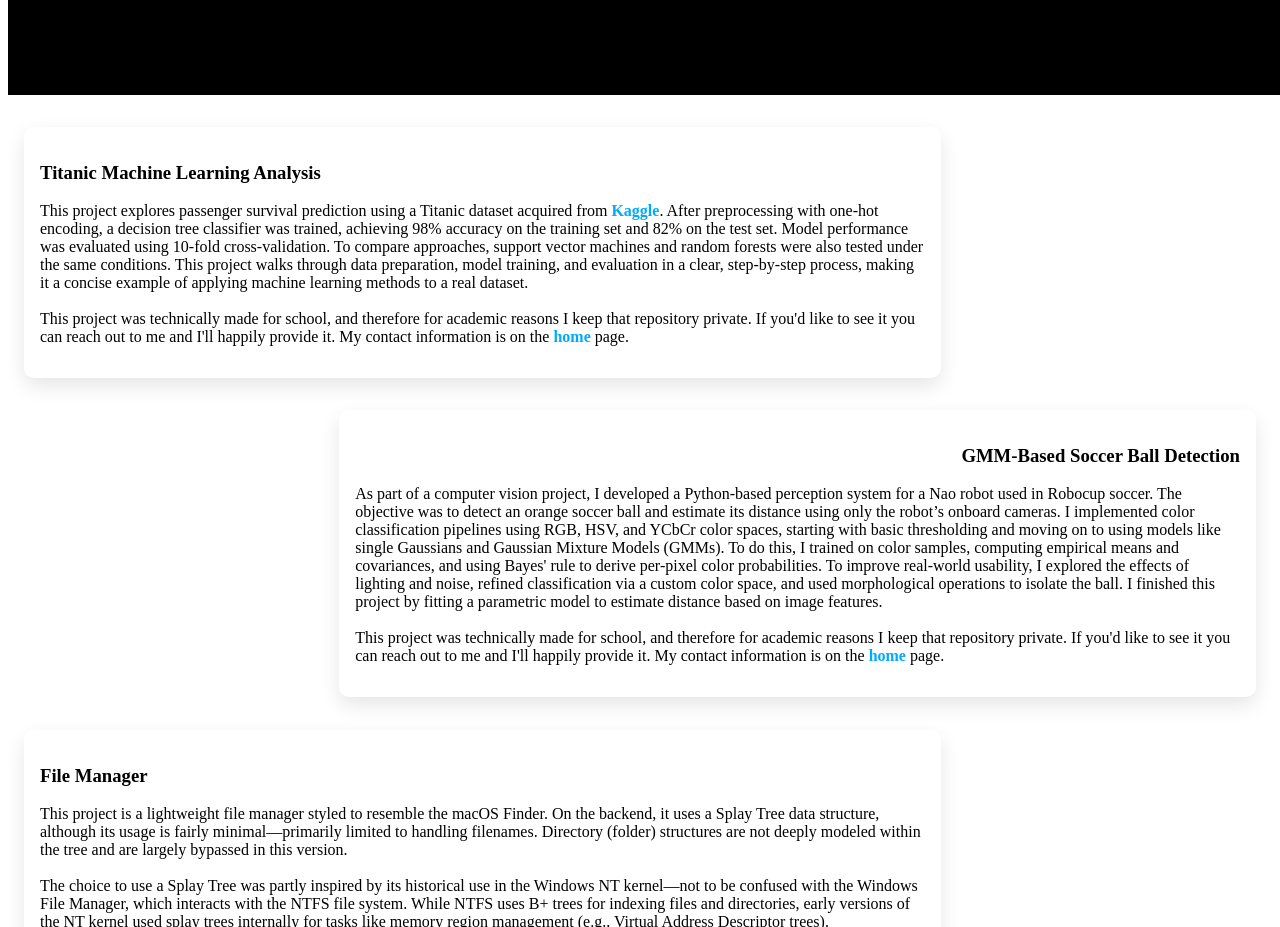
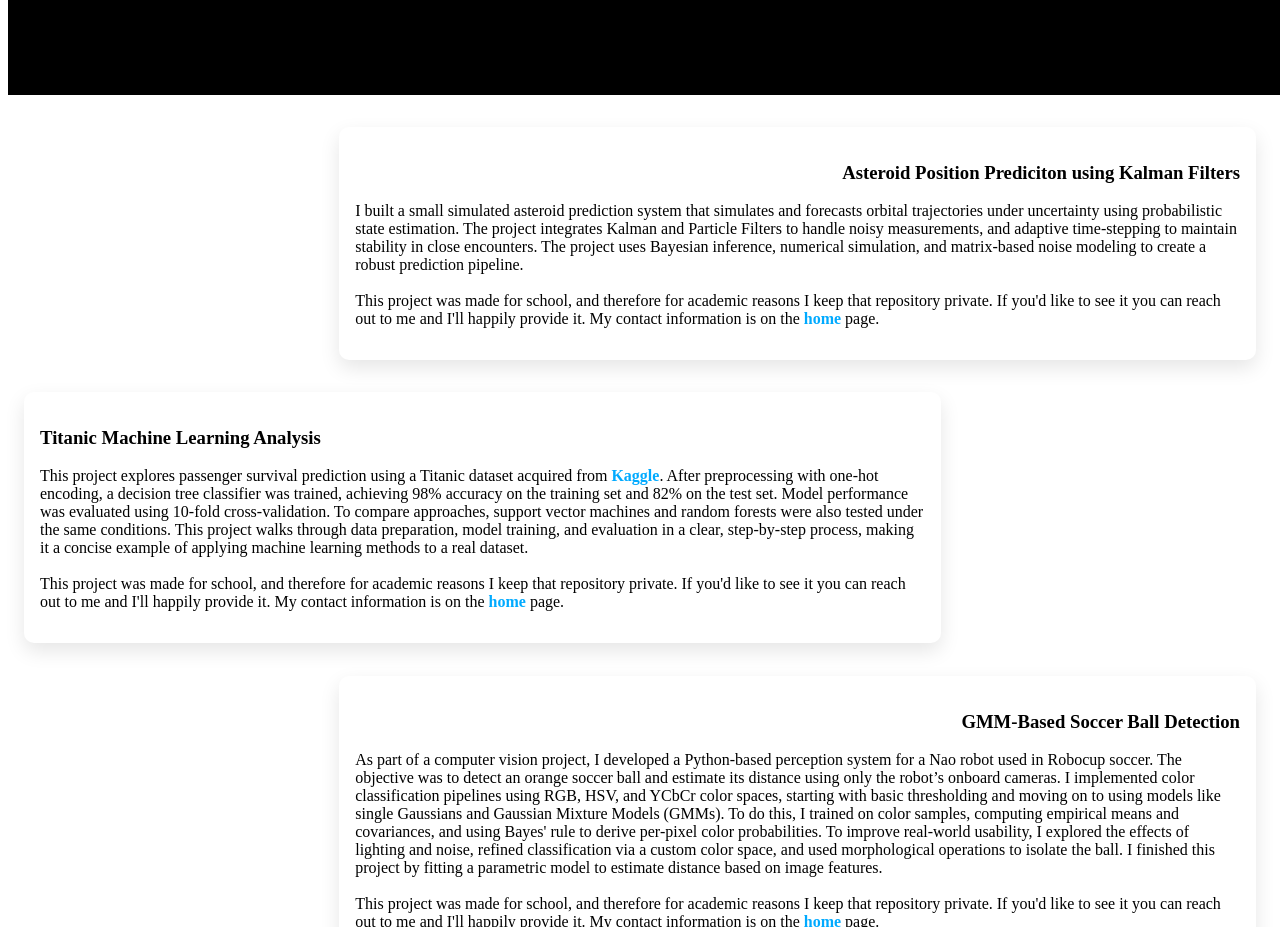
Before and after one commit to mtruesda/mtruesda.github.io, a React (Create React App) app in the folder Website/: page /projects in a window 1280 px wide. Shown: the part 780-1707 px from the top of the page. Built offline with nearby package versions, Linux system fonts and the light colour scheme; the HTML template or start-up script is replaced by a standard one.

Commit message:
add projects changes

```diff
--- a/Website/src/views/Projects.js
+++ b/Website/src/views/Projects.js
@@ -12,6 +12,20 @@ function Projects() {
     return (
         <div id='main-content'>
             <ScrollFx>
+                <div className="project-container project-right">
+                    <h3>Asteroid Position Prediciton using Kalman Filters</h3>
+                    <p>
+                        I built a small simulated asteroid prediction system that simulates and forecasts orbital trajectories under uncertainty using probabilistic
+                        state estimation. The project integrates Kalman and Particle Filters to handle noisy measurements, and adaptive time-stepping
+                        to maintain stability in close encounters. The project uses Bayesian inference, numerical simulation, and matrix-based noise
+                        modeling to create a robust prediction pipeline.
+                        <br/><br/>
+                        This project was made for school, and therefore for academic reasons I keep that repository private. If you'd like to see it
+                        you can reach out to me and I'll happily provide it. My contact information is on the <a href="/home">home</a> page.
+                    </p>
+                </div>
+            </ScrollFx>
+            <ScrollFx>
                 <div className="project-container project-left">
                     <h3>Titanic Machine Learning Analysis</h3>
                     <p>
@@ -21,7 +35,7 @@ function Projects() {
                         were also tested under the same conditions. This project walks through data preparation, model training, and evaluation in a clear, step-by-step
                         process, making it a concise example of applying machine learning methods to a real dataset.
                         <br/><br/>
-                        This project was technically made for school, and therefore for academic reasons I keep that repository private. If you'd like to see it
+                        This project was made for school, and therefore for academic reasons I keep that repository private. If you'd like to see it
                         you can reach out to me and I'll happily provide it. My contact information is on the <a href="/home">home</a> page.
                     </p>
                 </div>
@@ -37,7 +51,7 @@ function Projects() {
                         To improve real-world usability, I explored the effects of lighting and noise, refined classification via a custom color space, and used morphological
                         operations to isolate the ball. I finished this project by fitting a parametric model to estimate distance based on image features.
                         <br/><br/>
-                        This project was technically made for school, and therefore for academic reasons I keep that repository private. If you'd like to see it
+                        This project was made for school, and therefore for academic reasons I keep that repository private. If you'd like to see it
                         you can reach out to me and I'll happily provide it. My contact information is on the <a href="/home">home</a> page.
                     </p>
                 </div>
@@ -72,7 +86,7 @@ function Projects() {
                         and variable management for dynamic programming. The final product was also able to support lambda functions and other modern functional programming paradigms.
                         I was able to verify results through the use of the Racket REPL environment to compare results between my own test cases and the output of the official language.
                         <br/><br/>
-                        This project was technically made for school, and therefore for academic reasons I keep that repository private. If you'd like to see it
+                        This project was made for school, and therefore for academic reasons I keep that repository private. If you'd like to see it
                         you can reach out to me and I'll happily provide it. My contact information is on the <a href="/home">home</a> page.
                     </p>
                 </div>
```
